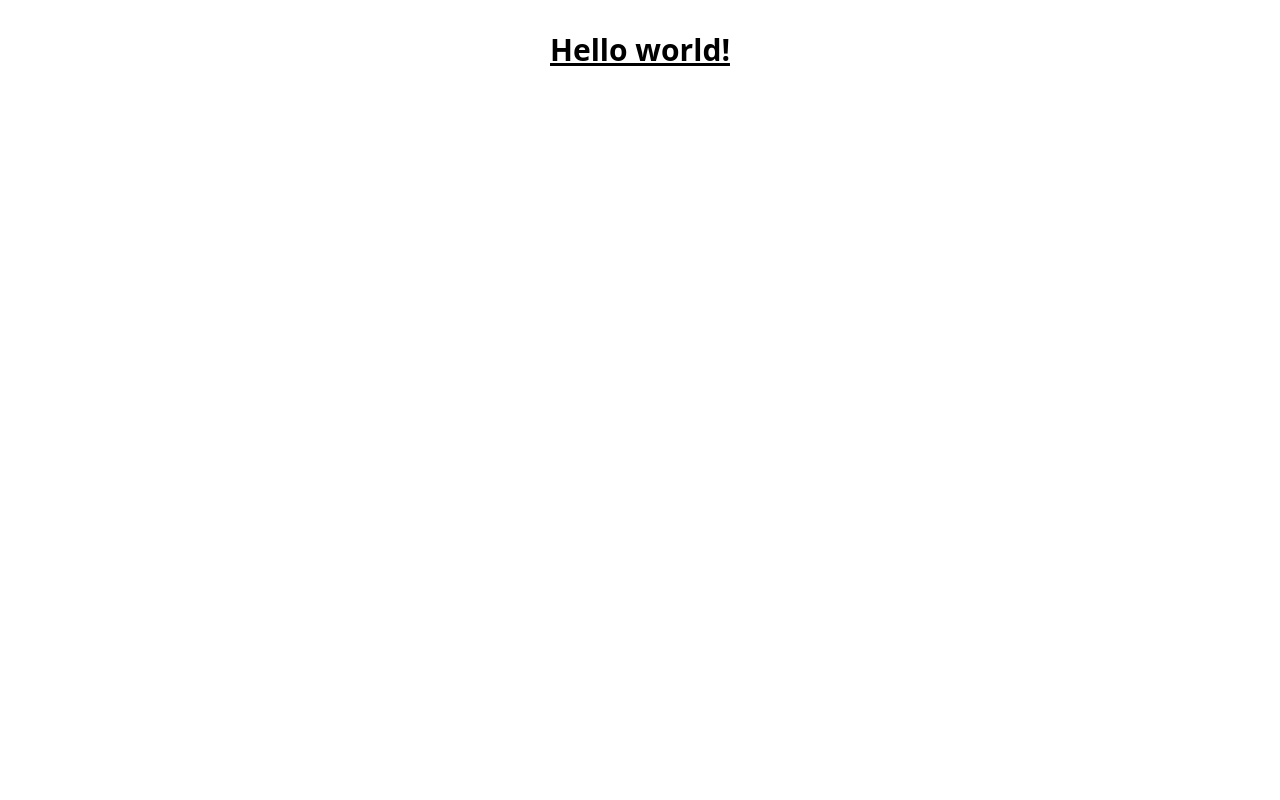
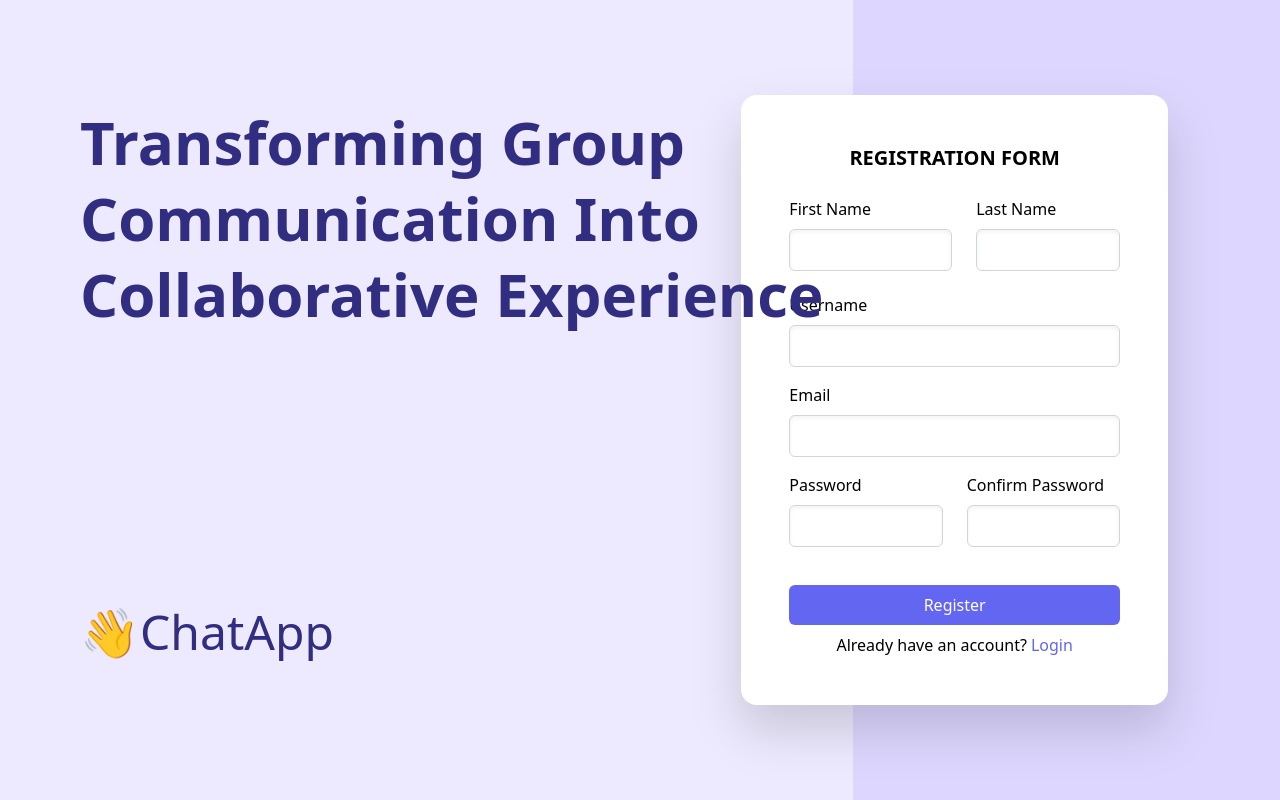
Before and after one commit to GeetanshuGarg39/Chat-App, a React (Vite) app in the folder frontend/: page / in a window 1280 px wide. Built offline with nearby package versions, Linux system fonts and the light colour scheme.

Commit message:
Designed Register Page

```diff
--- a/frontend/src/App.css
+++ b/frontend/src/App.css
@@ -1,6 +1,3 @@
 #root {
-  max-width: 1280px;
-  margin: 0 auto;
-  padding: 2rem;
-  text-align: center;
+
 }
--- a/frontend/src/App.jsx
+++ b/frontend/src/App.jsx
@@ -1,14 +1,13 @@
 import reactLogo from './assets/react.svg'
 import viteLogo from '/vite.svg'
 import './App.css'
+import Register from './pages/auth/Register'
 
 function App() {
 
   return (
     <>
-      <h1 className="text-3xl font-bold underline">
-        Hello world!
-      </h1>
+      <Register/>
     </>
   )
 }
--- /dev/null
+++ b/frontend/src/pages/auth/Register.jsx
@@ -0,0 +1,80 @@
+import React from "react";
+
+const Register = () => {
+  return (
+    <div class="flex items-center">
+      <div class="h-[100vh] w-2/3 bg-violet-100"></div>
+      <div class="h-[100vh] w-1/3 bg-violet-200"></div>
+      <form class="z-10 absolute right-28 w-1/3 bg-white rounded-2xl drop-shadow-2xl flex flex-col p-12 font-medium">
+        <h1 class="pb-6 text-[20px] mx-auto font-semibold">
+          REGISTRATION FORM
+        </h1>
+        <div class="flex">
+          <div class="h-20 w-[22 mr-6">
+            <h1 class="pb-2">First Name</h1>
+            <input
+              type="text"
+              class="shadow-inner p-2 border-gray-300 border rounded-md w-full focus:outline-none focus:border-gray-400"
+            />
+          </div>
+          <div class="h-20 w-[220px]">
+            <h1 class="pb-2">Last Name</h1>
+            <input
+              type="text"
+              class="shadow-inner p-2 border-gray-300 border rounded-md w-full focus:outline-none focus:border-gray-400"
+            />
+          </div>
+        </div>
+        <div class="pt-4">
+          <h1 class="pb-2">Username</h1>
+          <input
+            type="text"
+            class="shadow-inner p-2 border-gray-300 border rounded-md w-full focus:outline-none focus:border-gray-400"
+          />
+        </div>
+        <div class="pt-4">
+          <h1 class="pb-2">Email</h1>
+          <input
+            type="email"
+            class="shadow-inner p-2 border-gray-300 border rounded-md w-full focus:outline-none focus:border-gray-400"
+          />
+        </div>
+        <div class="flex pt-4">
+          <div class="h-20 w-[220px] mr-6">
+            <h1 class="pb-2">Password</h1>
+            <input
+              type="password"
+              class="shadow-inner p-2 border-gray-300 border rounded-md w-full focus:outline-none focus:border-gray-400"
+            />
+          </div>
+          <div class="h-20 w-[220px]">
+            <h1 class="pb-2">Confirm Password</h1>
+            <input
+              type="password"
+              class="shadow-inner p-2 border-gray-300 border rounded-md w-full focus:outline-none focus:border-gray-400"
+            />
+          </div>
+        </div>
+        <button class="bg-indigo-500 hover:bg-indigo-700 mt-8 rounded-md text-white px-5 py-2">
+          Register
+        </button>
+        <p class="mx-auto mt-2">
+          Already have an account?
+          <a href="" class="text-indigo-500 hover:text-indigo-900 ml-1">
+            Login
+          </a>
+        </p>
+      </form>
+      <div class="z-10 absolute left-20 top-28 text-6xl text-indigo-900">
+        <h1 class="mb-4 font-bold">Transforming Group</h1>
+        <h1 class="mb-4 font-extrabold">Communication Into</h1>
+        <h1 class="mb-4 font-bold">Collaborative Experience</h1>
+      </div>
+      <div class="z-10 absolute left-20 bottom-36 text-5xl text-indigo-900">
+        👋ChatApp
+      </div>
+    </div>
+  );
+};
+
+export default Register;
```
